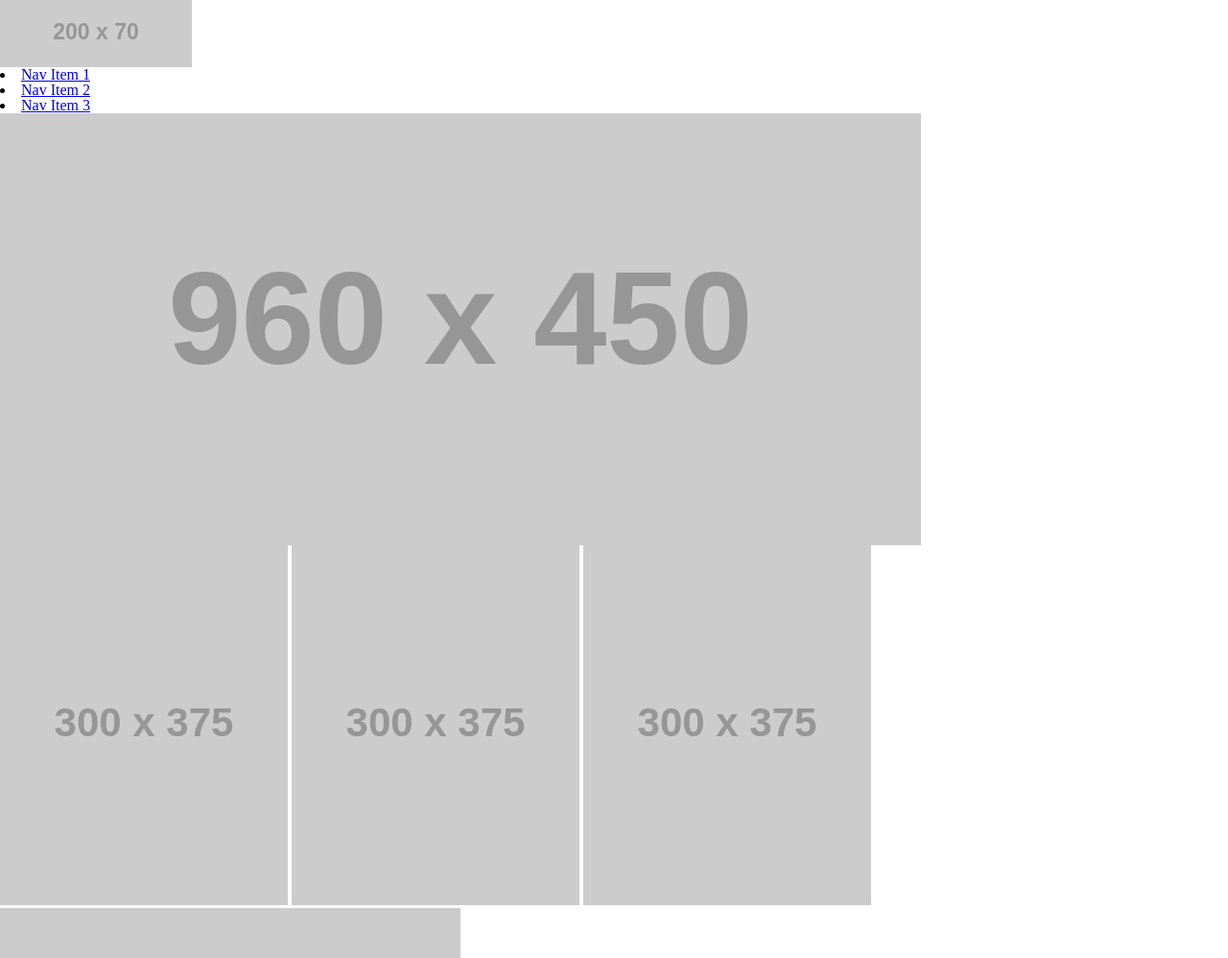
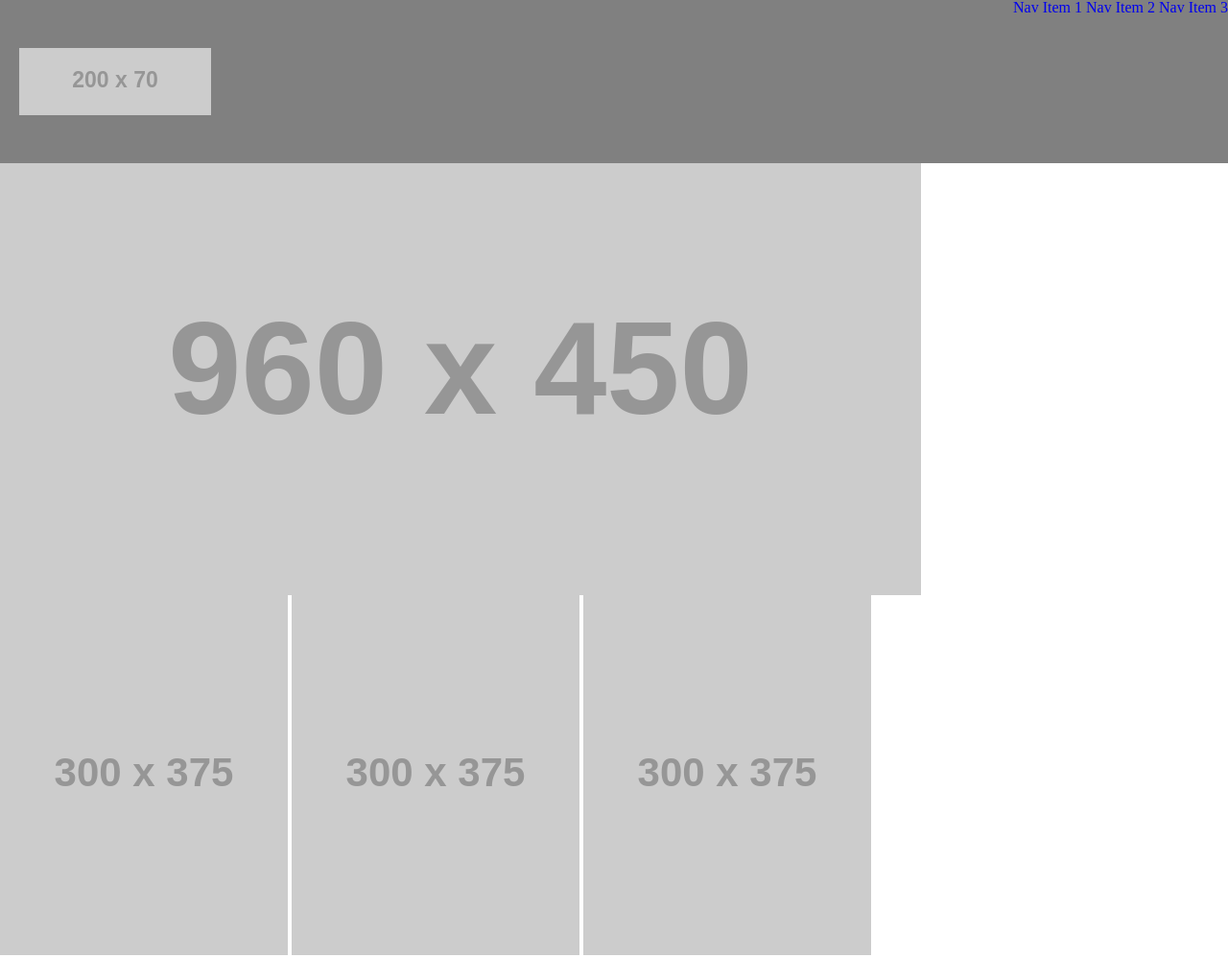
Before and after one commit to DylanSchroeder/wireframe-excersize, a plain HTML site: page index.html in a window 1280 px wide. Shown: the top 998 px of the page at 96% size. Drawn offline with Linux system fonts and the light colour scheme; placeholder pictures from the web are drawn by us.

Commit message:
Start styling the header

```diff
--- a/index.html
+++ b/index.html
@@ -10,9 +10,11 @@
         <a class="top" href="https://placeholder.com"><img src="http://via.placeholder.com/200x70"></a>
 
       <nav>
-        <li><a href="not-a-real-link">Nav Item 1</a></li>
-        <li><a href="not-a-real-link">Nav Item 2</a></li>
-        <li><a href="not-a-real-link">Nav Item 3</a></li>
+        <ul>
+          <li><a href="not-a-real-link">Nav Item 1</a></li>
+          <li><a href="not-a-real-link">Nav Item 2</a></li>
+          <li><a href="not-a-real-link">Nav Item 3</a></li>
+        </ul>
       </nav>
     </header>
     <section>
--- a/style.css
+++ b/style.css
@@ -0,0 +1,32 @@
+header {
+  padding: 20px;
+  background-color: gray;
+}
+
+.top{
+  padding: 20px;
+  display: inline-block;
+  margin-top: 30px;
+  margin-bottom: 30px;
+}
+
+nav {
+  float: right;
+}
+
+header a{
+  text-decoration: none;
+}
+
+ul {
+  list-style-type: none;
+}
+
+
+li {
+  display: inline-block;
+}
+
+li a{
+  display: block;
+}
```
